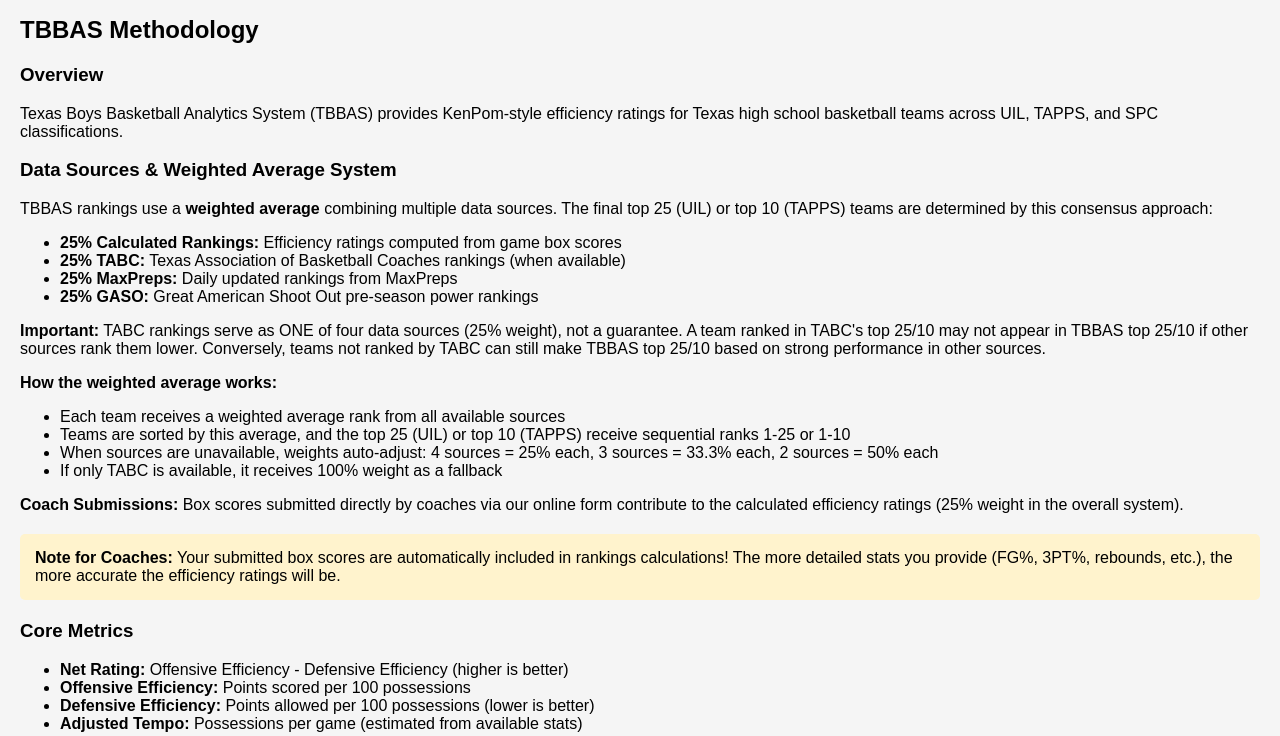
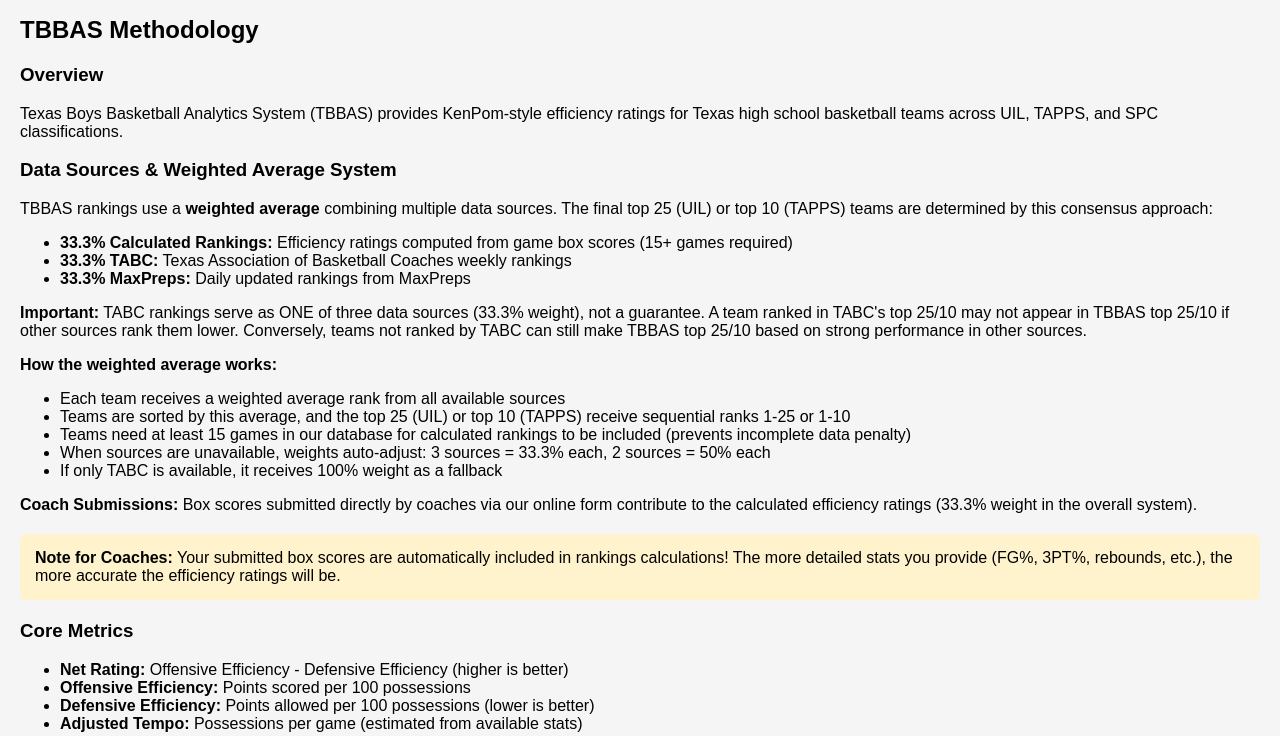
Before and after one commit to teamarete/TBBAS, a Flask app: page /methodology in a window 1280 px wide. Shown: the part 482-1218 px from the top of the page. Run offline with Flask 3, Linux system fonts and the light colour scheme.

Commit message:
Remove GASO references and update methodology to reflect current system
- Removed GASO from all data source lists
- Updated methodology to reflect 33/33/33 weighted system (was 25/25/25/25)
- Added note about 15-game minimum for calculated rankings
- Updated weight descriptions from "four sources" to "three sources"
- Clarified TABC as 1 of 3 sources (not 1 of 4)
- Updated coach submission weight from 25% to 33.3%

Current sources: Calculated efficiency ratings, TABC, MaxPreps

🤖 Generated with [Claude Code](https://claude.com/claude-code)

Co-Authored-By: Claude Sonnet 4.5 <noreply@anthropic.com>

```diff
--- a/templates/classification.html
+++ b/templates/classification.html
@@ -3,7 +3,7 @@
 <h2>{{ classification_name }} - TBBAS Rankings</h2>
 <p style="color: #666; margin-bottom: 20px;">
     Consensus rankings using weighted average from multiple sources.
-    <em>Sources: Calculated efficiency ratings, TABC, MaxPreps, GASO. Weights auto-adjust when sources unavailable.</em>
+    <em>Sources: Calculated efficiency ratings, TABC, MaxPreps. Weights auto-adjust when sources unavailable.</em>
 </p>
 <table>
     <thead>
--- a/templates/methodology.html
+++ b/templates/methodology.html
@@ -8,23 +8,23 @@
 <h3>Data Sources & Weighted Average System</h3>
 <p>TBBAS rankings use a <strong>weighted average</strong> combining multiple data sources. The final top 25 (UIL) or top 10 (TAPPS) teams are determined by this consensus approach:</p>
 <ul>
-    <li><strong>25% Calculated Rankings:</strong> Efficiency ratings computed from game box scores</li>
-    <li><strong>25% TABC:</strong> Texas Association of Basketball Coaches rankings (when available)</li>
-    <li><strong>25% MaxPreps:</strong> Daily updated rankings from MaxPreps</li>
-    <li><strong>25% GASO:</strong> Great American Shoot Out pre-season power rankings</li>
+    <li><strong>33.3% Calculated Rankings:</strong> Efficiency ratings computed from game box scores (15+ games required)</li>
+    <li><strong>33.3% TABC:</strong> Texas Association of Basketball Coaches weekly rankings</li>
+    <li><strong>33.3% MaxPreps:</strong> Daily updated rankings from MaxPreps</li>
 </ul>
 
-<p><strong>Important:</strong> TABC rankings serve as ONE of four data sources (25% weight), not a guarantee. A team ranked in TABC's top 25/10 may not appear in TBBAS top 25/10 if other sources rank them lower. Conversely, teams not ranked by TABC can still make TBBAS top 25/10 based on strong performance in other sources.</p>
+<p><strong>Important:</strong> TABC rankings serve as ONE of three data sources (33.3% weight), not a guarantee. A team ranked in TABC's top 25/10 may not appear in TBBAS top 25/10 if other sources rank them lower. Conversely, teams not ranked by TABC can still make TBBAS top 25/10 based on strong performance in other sources.</p>
 
 <p><strong>How the weighted average works:</strong></p>
 <ul>
     <li>Each team receives a weighted average rank from all available sources</li>
     <li>Teams are sorted by this average, and the top 25 (UIL) or top 10 (TAPPS) receive sequential ranks 1-25 or 1-10</li>
-    <li>When sources are unavailable, weights auto-adjust: 4 sources = 25% each, 3 sources = 33.3% each, 2 sources = 50% each</li>
+    <li>Teams need at least 15 games in our database for calculated rankings to be included (prevents incomplete data penalty)</li>
+    <li>When sources are unavailable, weights auto-adjust: 3 sources = 33.3% each, 2 sources = 50% each</li>
     <li>If only TABC is available, it receives 100% weight as a fallback</li>
 </ul>
 
-<p><strong>Coach Submissions:</strong> Box scores submitted directly by coaches via our online form contribute to the calculated efficiency ratings (25% weight in the overall system).</p>
+<p><strong>Coach Submissions:</strong> Box scores submitted directly by coaches via our online form contribute to the calculated efficiency ratings (33.3% weight in the overall system).</p>
 <p style="background: #fff3cd; padding: 15px; border-radius: 5px; margin: 20px 0;">
     <strong>Note for Coaches:</strong> Your submitted box scores are automatically included in rankings calculations!
     The more detailed stats you provide (FG%, 3PT%, rebounds, etc.), the more accurate the efficiency ratings will be.
```
